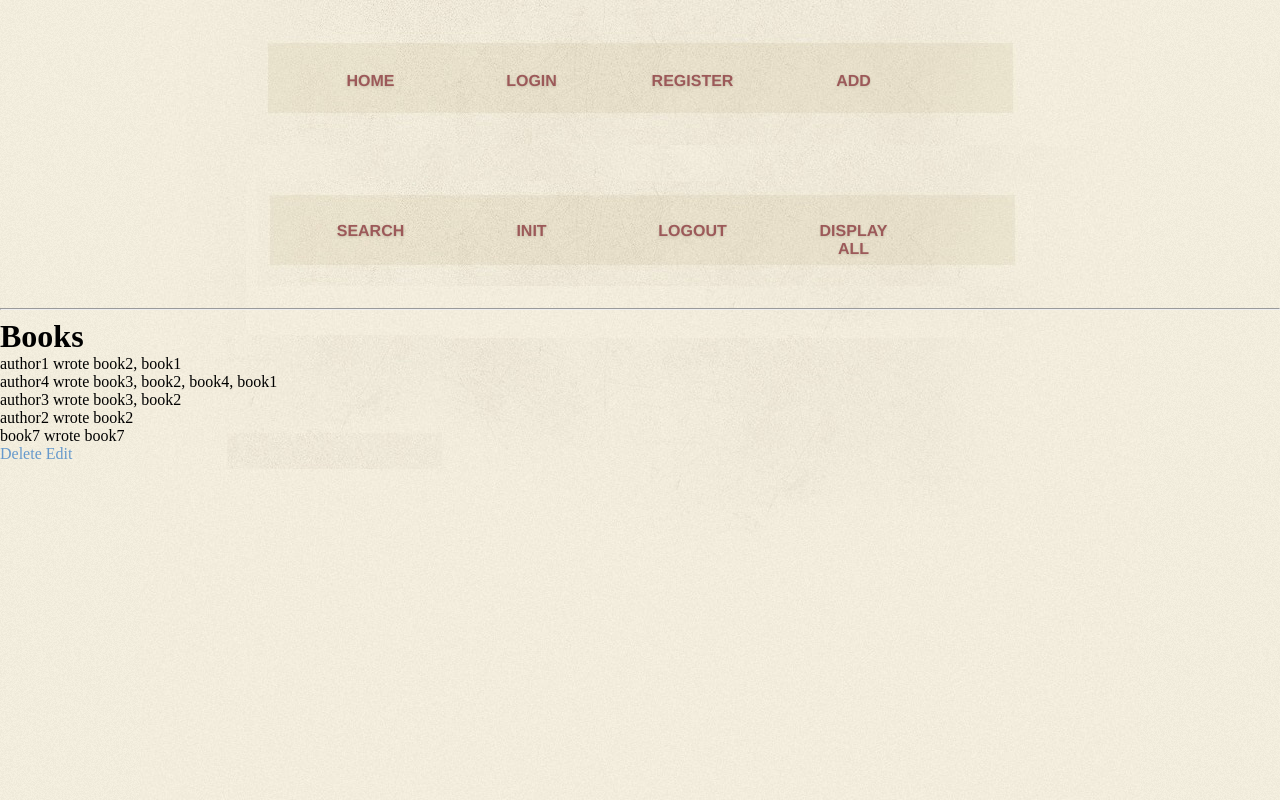
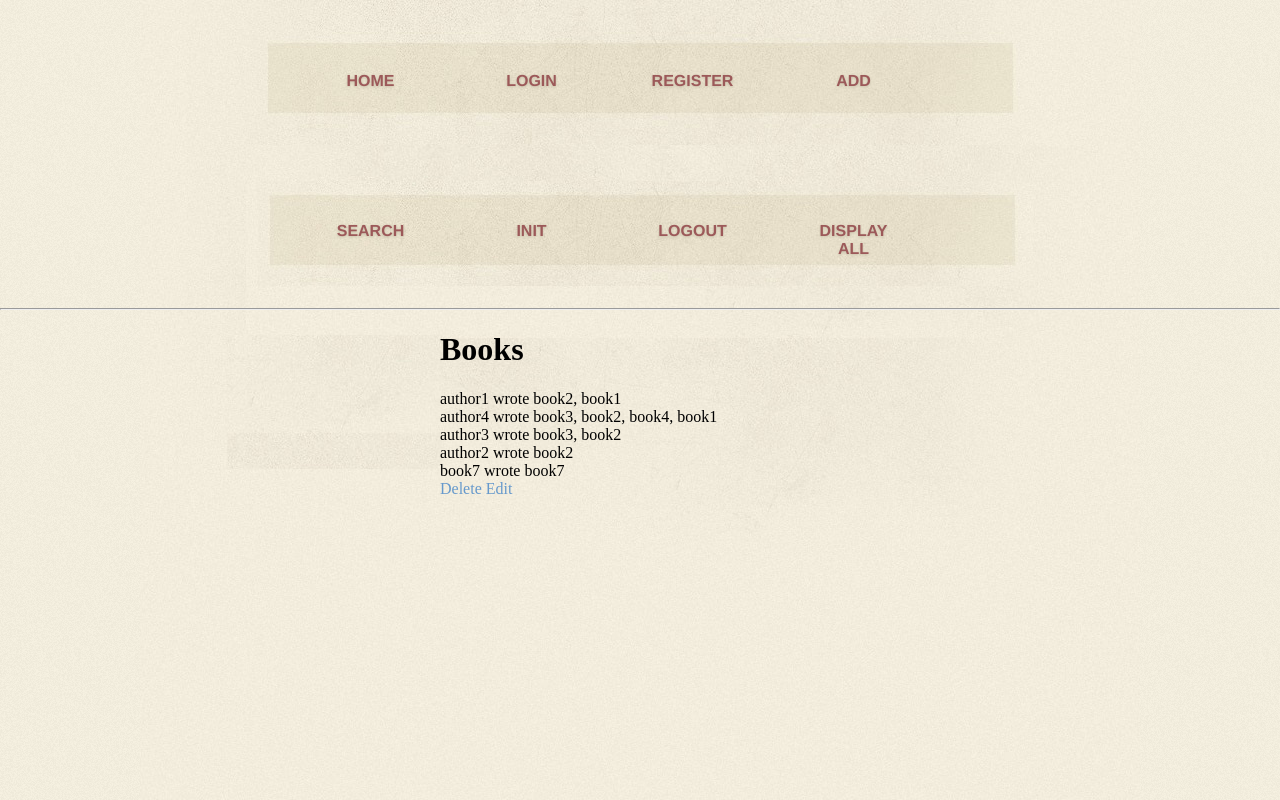
Before and after one commit to wasdwasdsc/eLibrary, a Flask app: page /display_all in a window 1280 px wide. Run offline with Flask 2, Linux system fonts and the light colour scheme; data comes from the database, SQL or seed files in the repository; both versions use the stored data as it was after the commit; some libraries are stand-ins or nearby versions.

Commit message:
first steps in git

```diff
--- a/app/static/style.css
+++ b/app/static/style.css
@@ -1,9 +1,34 @@
-body, div, h1, h2, h3, h4, h5, h6, p, ul, ol, li, dl, dt, dd, img, form, fieldset, input, textarea, blockquote {
+body, div, h2, h3, h4, h5, h6, p, ul, ol, li, dl, dt, dd, img, form, fieldset, input, textarea, blockquote {
 	margin: 0; padding: 0; border: 0;
+}
+
+h1 {
+	margin-left:auto;
+    margin-right:auto;
+    width:400px;
+}
+
+form {
+	margin-left:auto;
+    margin-right:auto;
+    width:400px;
 }
 
 body {
 	background: #f5f0e0 url(images/noise.png);
+}
+
+ul#display li{
+	margin-left:auto;
+    margin-right:auto;
+    width:400px;
+	list-style: none;
+}
+
+#buttons {
+	margin-left:auto;
+    margin-right:auto;
+    width:400px;
 }
 
 #container {
--- a/app/templates/display.html
+++ b/app/templates/display.html
@@ -3,7 +3,7 @@
     <h1>
         Books
     </h1>
-        <ul>
+        <ul id="display">
             {% for d in data %}
                 <li>{{ d }}</li>
             {% endfor %}
--- a/app/views.py
+++ b/app/views.py
@@ -81,7 +81,7 @@ def add():
         db.session.commit()
         flash('Added successfully')
         return redirect('/index')
-    return render_template('add.html',
+    return render_template('Add.html',
                            title='Add',
                            form=form)
 
```
Also changed, not shown: app.db.
